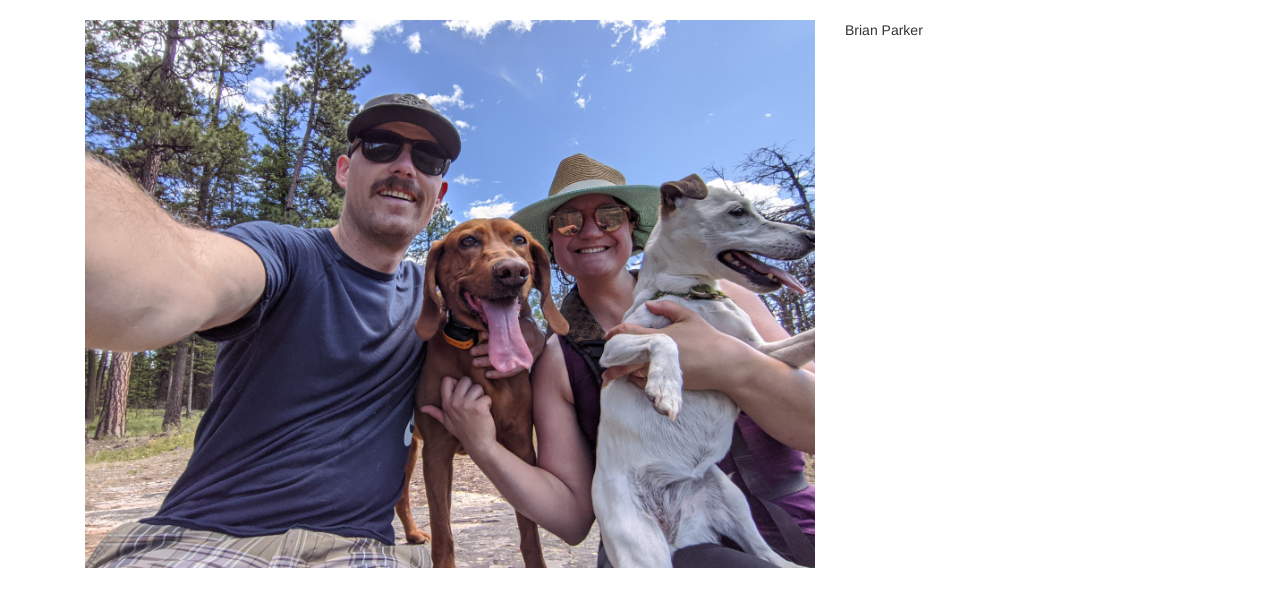
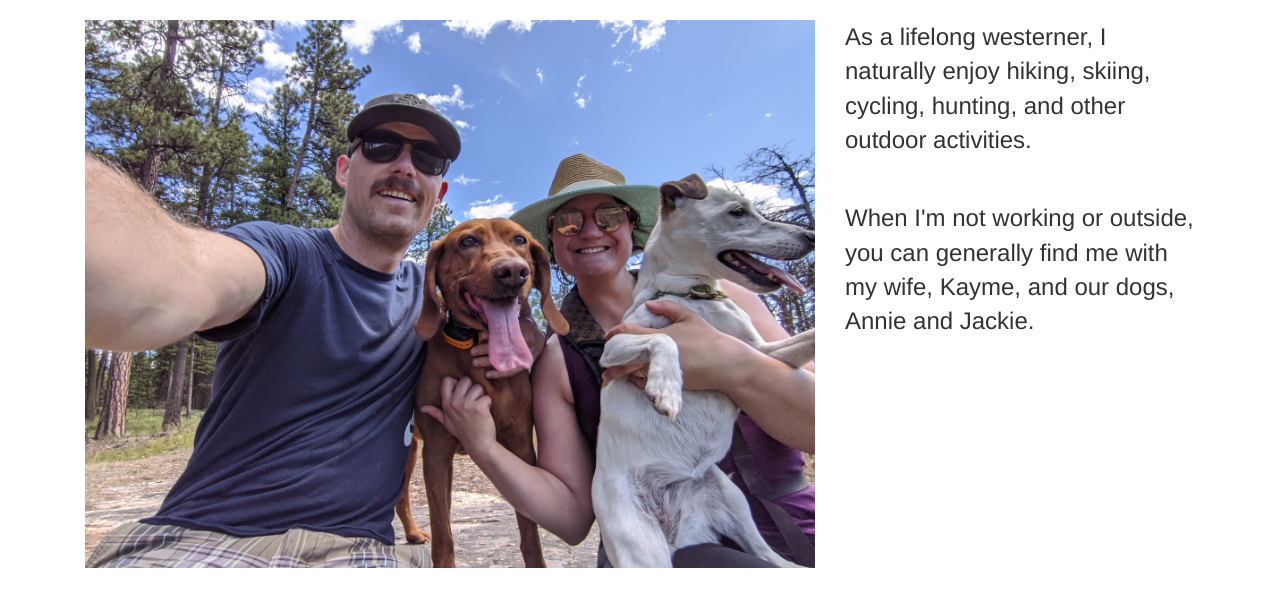
Before and after one commit to bcparker21/resume, a Flask app: page /about in a window 1280 px wide. Shown: the part 52-641 px from the top of the page. Run offline with Flask 2, Linux system fonts and the light colour scheme; some libraries are stand-ins or nearby versions.

Commit message:
about page

```diff
--- a/app/templates/about.html
+++ b/app/templates/about.html
@@ -3,10 +3,14 @@
 <div class="col-md-8">
 	<row>
 		<img src="{{ url_for('static', filename='selfie.jpg') }}" width="100%">
+	</row>
 </div>
-<div class="col-md-4">
-	<row>
-		<p>Brian Parker</p>
+<div class="col-md-4" style="font-size: 24px">
+	<row >
+		<p>
+			As a lifelong westerner, I naturally enjoy hiking, skiing, cycling, hunting, and other outdoor activities.
+		</p><br>
+		<p >When I'm not working or outside, you can generally find me with my wife, Kayme, and our dogs, Annie and Jackie.</p>
 	</row>
 </div>
 {% endblock %}
```
